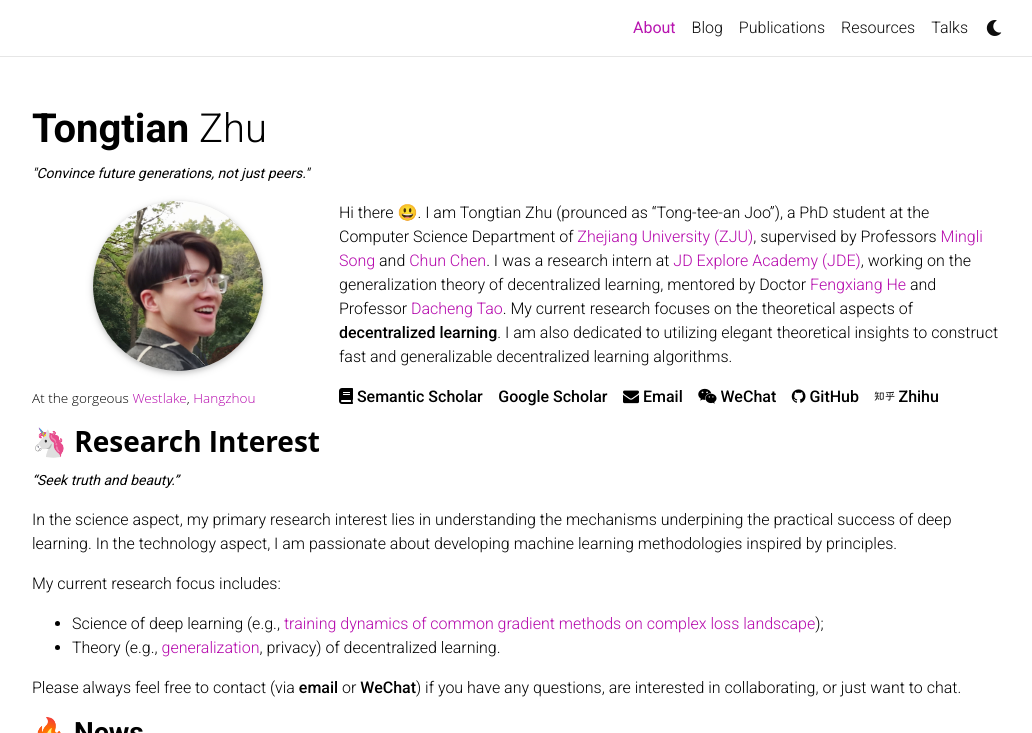
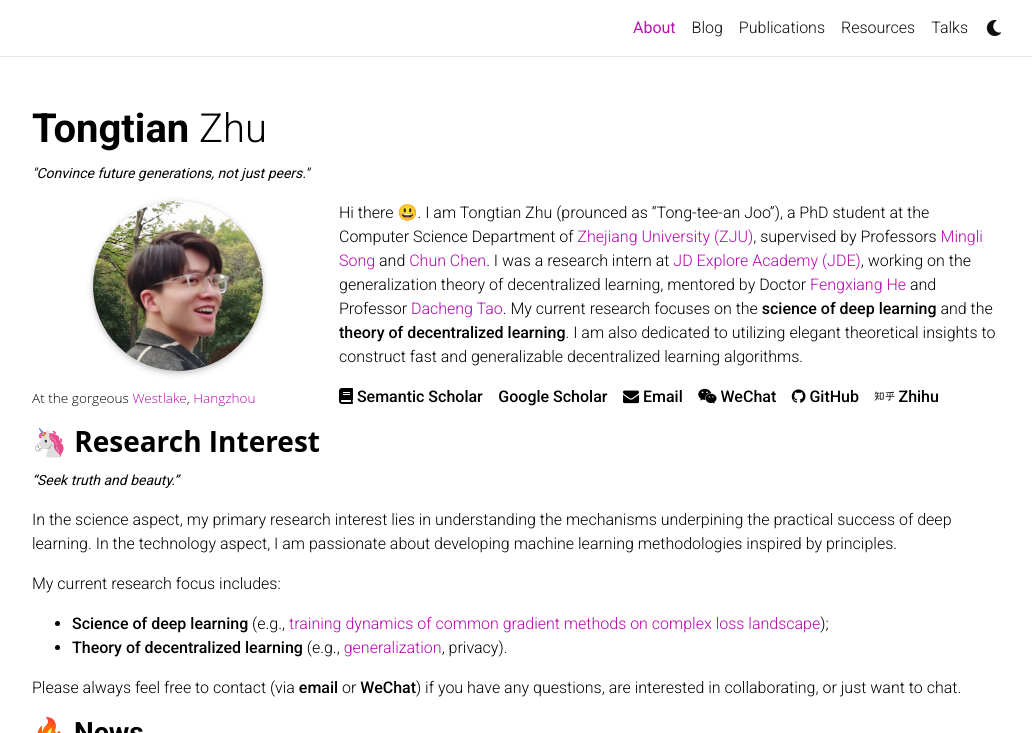
Before and after one commit to Raiden-Zhu/Raiden-Zhu.github.io, a Jekyll site: the page built from _pages/about.md, in a window 1280 px wide and 900 px high, cut to the strip 0-733 px from the top of the window. Shown: the whole strip, without its empty margins (123-1155 px from the left). Built offline with Jekyll 4.4.1, drawn with Linux system fonts in a browser that asks for light colours; full-size pictures stand in for the smaller copies a plugin makes; comment, search, counter and statistics services are not loaded; a style sheet for code colours, icons or effects is not loaded.

Commit message:
Update about.md

```diff
--- a/_pages/about.md
+++ b/_pages/about.md
@@ -22,7 +22,7 @@ social: true  # includes social icons at the bottom of the page
 
 Hi there 😃. I am Tongtian Zhu (prounced as "Tong-tee-an Joo"), a PhD student at the Computer Science Department of [Zhejiang University (ZJU)](https://www.zju.edu.cn/english/), supervised by Professors [Mingli Song](https://person.zju.edu.cn/en/msong) and [Chun Chen](https://person.zju.edu.cn/en/0082004). <!-- I earned my B.S. degree in Mathematical Science from CUMTB, as well as my B.Econ. degree in Economics (double degree) from [<span style="font-weight: bold; color: #B509AC;">Peking University</span>](https://english.pku.edu.cn/) (PKU) in 2021. -->
 I was a research intern at [JD Explore Academy (JDE)](https://jdcorporateblog.com/jd-unveils-four-new-enterprise-level-products/jd-explore-academy/), working on the generalization theory of decentralized learning,  mentored by Doctor [Fengxiang He](https://fengxianghe.github.io/) and Professor [Dacheng Tao](https://www.sydney.edu.au/engineering/about/our-people/academic-staff/dacheng-tao.html).
-My current research focuses on the theoretical aspects of **decentralized learning**. I am also dedicated to utilizing elegant theoretical insights to construct fast and generalizable decentralized learning algorithms.
+My current research focuses on the **science of deep learning** and the **theory of decentralized learning**. I am also dedicated to utilizing elegant theoretical insights to construct fast and generalizable decentralized learning algorithms.
 
 <i class="fas fa-book"></i> [**Semantic Scholar**](https://www.semanticscholar.org/author/Tongtian-Zhu/2173757802) &nbsp;&nbsp; <i class="ai ai-google-scholar"></i> [**Google Scholar**](https://scholar.google.com/citations?user=QvBDUsIAAAAJ&hl=en) &nbsp;&nbsp; <!--<i class="fa fa-twitter"></i> [**Twitter**](https://twitter.com/Raiden13238619/) &nbsp;&nbsp;--> <i class="fa fa-envelope"></i> [**Email**](mailto:raiden@zju.edu.cn) &nbsp;&nbsp; <i class="fa fa-weixin"></i> [**WeChat**](https://raw.githubusercontent.com/Raiden-Zhu/Raiden-Zhu.github.io/master/assets/img/WeChat_QR_code.jpg) &nbsp;&nbsp;  <i class="fa fa-github"></i> [**GitHub**](https://github.com/Raiden-Zhu) &nbsp;&nbsp; <i class="fab fa-zhihu"></i> [**Zhihu**](https://www.zhihu.com/people/you-li-70-94)
 
@@ -37,8 +37,8 @@ In the science aspect, my primary research interest lies in understanding the me
 In the technology aspect, I am passionate about developing machine learning methodologies inspired by principles.
 
 My current research focus includes:
-- Science of deep learning (e.g., [training dynamics of common gradient methods on complex loss landscape](https://arxiv.org/abs/2306.02913));
-- Theory (e.g., [generalization](https://arxiv.org/abs/2206.12680), privacy) of decentralized learning.
+- **Science of deep learning** (e.g., [training dynamics of common gradient methods on complex loss landscape](https://arxiv.org/abs/2306.02913));
+- **Theory of decentralized learning** (e.g., [generalization](https://arxiv.org/abs/2206.12680), privacy).
 
 Please always feel free to contact (via [**email**](mailto:raiden@zju.edu.cn) or [**WeChat**](https://raw.githubusercontent.com/Raiden-Zhu/Raiden-Zhu.github.io/master/assets/img/WeChat_QR_code.jpg)) if you have any questions, are interested in collaborating, or just want to chat.  <!-- For regular updates and insights, feel free to follow my [**Twitter**](https://twitter.com/Raiden13238619) as well. -->
 
```
